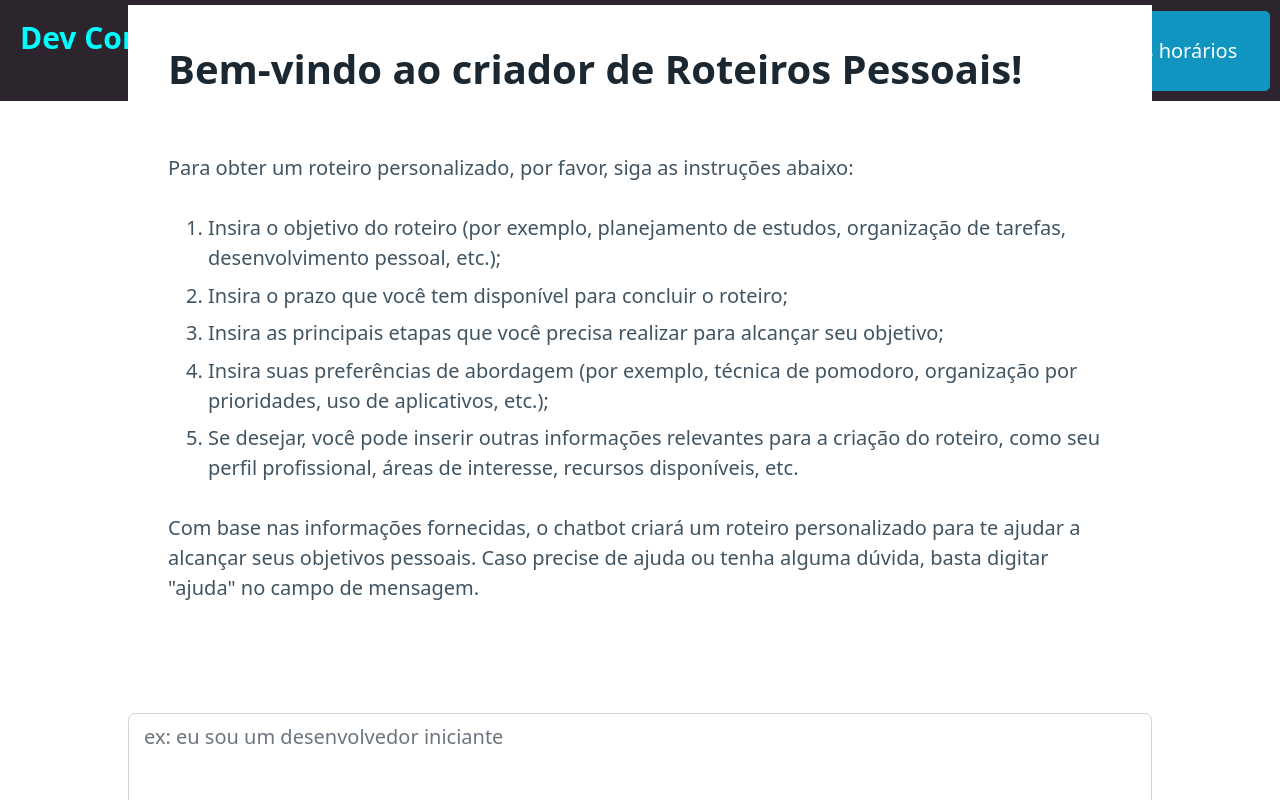
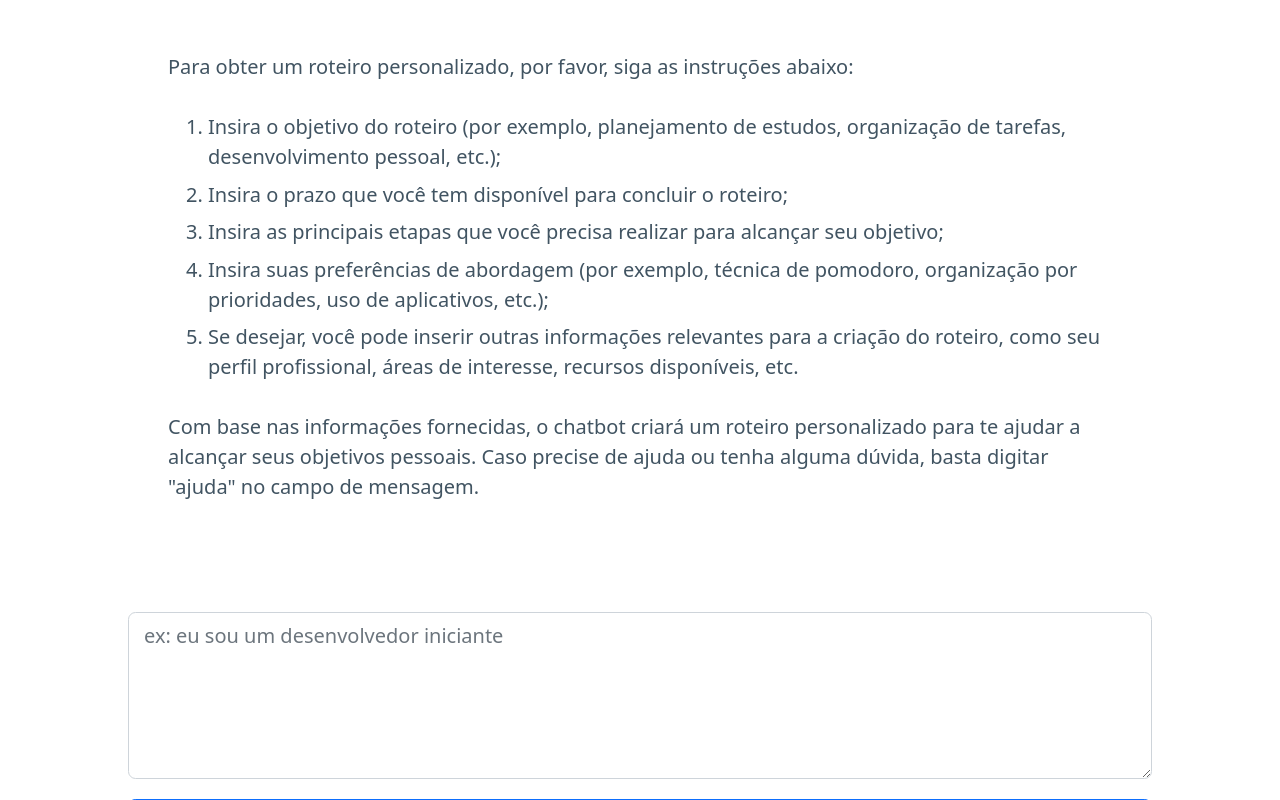
Before and after one commit to 999luan/PerfectPitch, a Next.js app: page / in a window 1280 px wide. Shown: the top 800 px of the page. Built offline with nearby package versions, Linux system fonts and the light colour scheme.

Commit message:
final ver/rotines cutted

```diff
--- a/components/CodeRefactor.tsx
+++ b/components/CodeRefactor.tsx
@@ -21,11 +21,9 @@ export const CodeRefactor = () => {
         setCode("");
         setCodeError(false);
         setCodeLoading(true);
-        const response = await fetch("/api/code", {
-          method: "POST",
-          headers: { "Content-Type": "application/json" },
-          body: JSON.stringify({ prompt }),
-        });
+        const response = await fetch(
+          "/api/code?prompt=" + encodeURIComponent(prompt)
+        );
         const body = await response.json();
         setCode(body.code);
       } catch (error) {
--- a/pages/index.tsx
+++ b/pages/index.tsx
@@ -17,22 +17,9 @@ export default function Home() {
         <meta name="viewport" content="width=device-width, initial-scale=1" />
         <link rel="icon" href="/favicon.ico" />
       </Head>
-      <header>
-        <nav className={styles.nav}>
-          <h3>Dev Companion</h3>
-          <div>
-            <button onClick={() => setActiveComponent("pitchPerfect")}>
-              Criar meu resumo
-            </button>
-            <button onClick={() => setActiveComponent("codeRefactor")}>
-              Organizar meus horários
-            </button>
-          </div>
-        </nav>
-      </header>
+
       <main className={styles.main}>
-        {activeComponent === "pitchPerfect" && <PitchPerfect />}
-        {activeComponent === "codeRefactor" && <CodeRefactor />}
+        <PitchPerfect />
       </main>
     </>
   );
```
